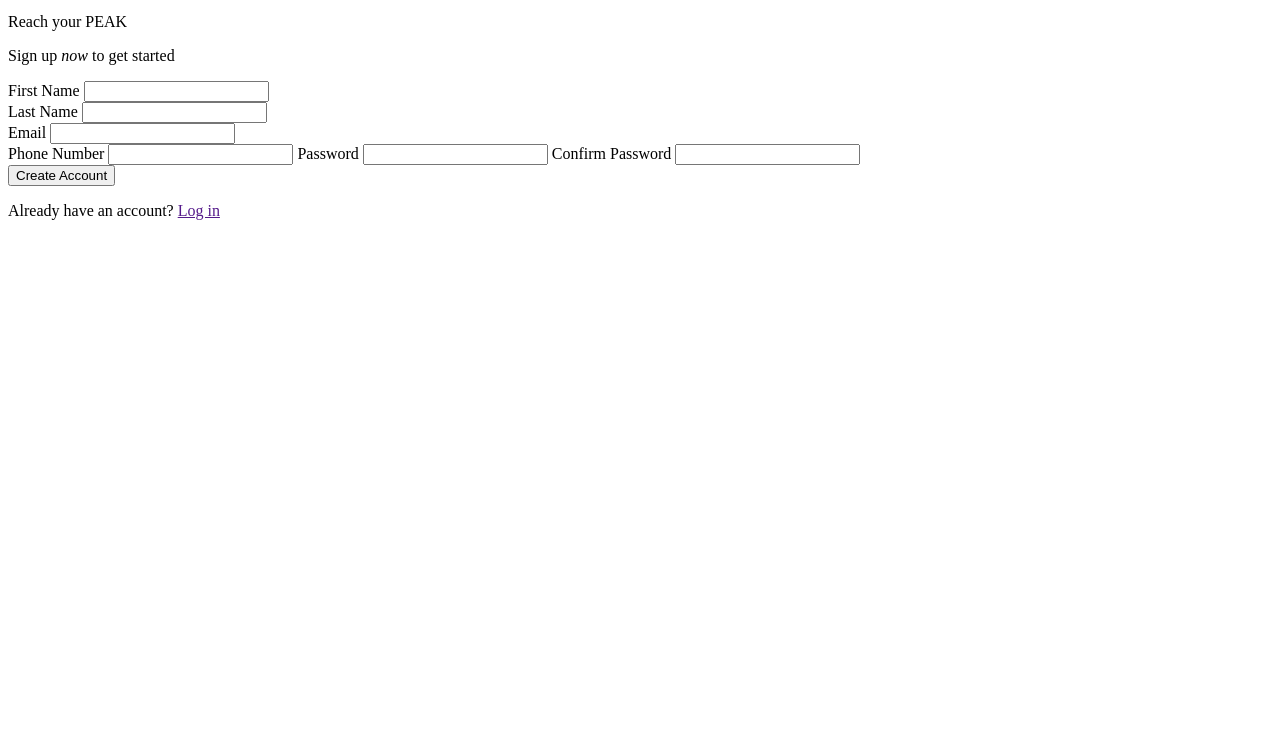
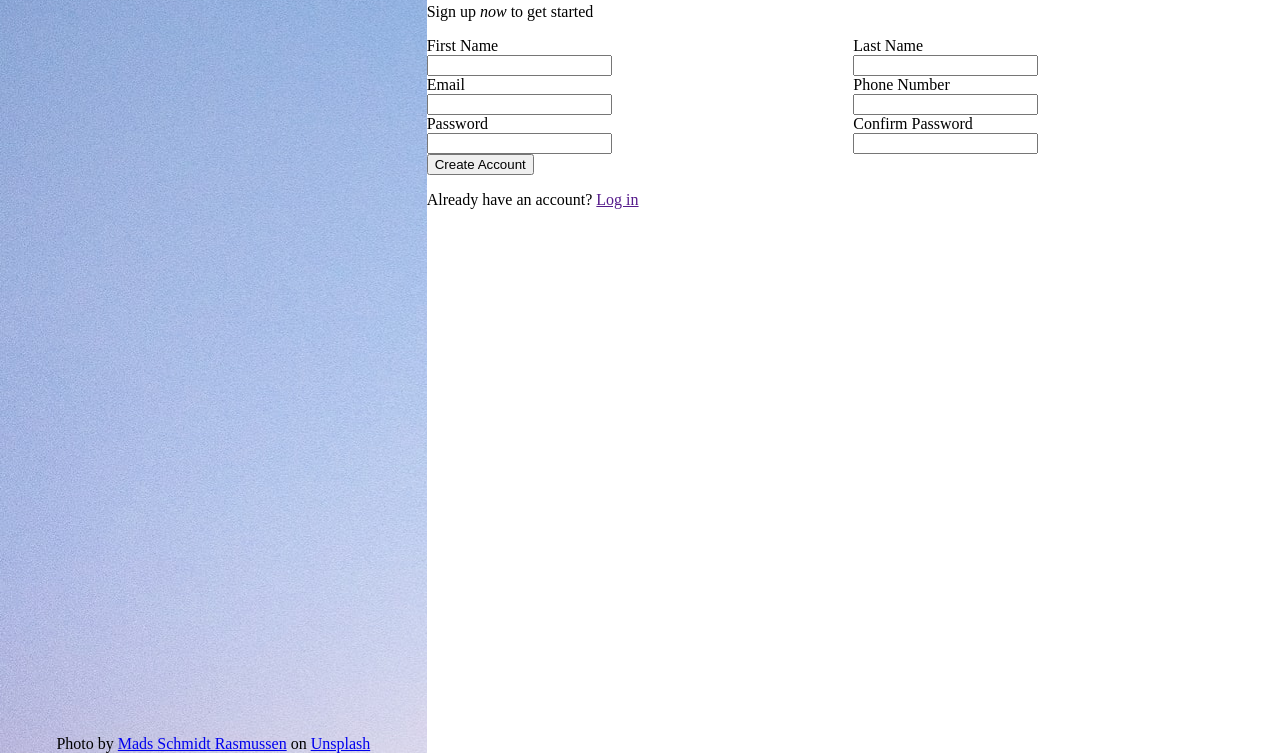
Before and after one commit to John-Jeff/sign-up-form, a plain HTML site: page index.html in a window 1280 px wide. Shown: the part 47-800 px from the top of the page. Drawn offline with Linux system fonts and the light colour scheme.

Commit message:
Create initial layout

```diff
--- a/index.html
+++ b/index.html
@@ -11,6 +11,7 @@
 
 <body>
     <aside class="background">
+        <div class="aside-content">
             <div class="logo">
                 <img src="" alt="main logo">
                 PEAK
@@ -19,6 +20,7 @@
                     href="https://unsplash.com/@mvds?utm_source=unsplash&utm_medium=referral&utm_content=creditCopyText">Mads
                     Schmidt Rasmussen</a> on <a
                     href="https://unsplash.com/s/photos/mountain?utm_source=unsplash&utm_medium=referral&utm_content=creditCopyText">Unsplash</a>
+            </div>
         </div>
     </aside>
     <main>
@@ -39,12 +41,18 @@
                     <label for="email">Email</label>
                     <input id="email" type="email" name="email" required>
                 </div>
+                <div class="num">
                     <label for="number">Phone Number</label>
                     <input id="number" type="tel" name="number" required>
+                </div>
+                <div class="pword">
                     <label for="password">Password</label>
                     <input id="password" type="password" name="pword" required>
+                </div>
+                <div class="re-pword">
                     <label for="password-confirm">Confirm Password</label>
                     <input id="password-confirm" type="password" name="repword" required>
+                </div>
             </div>
 
             <button>Create Account</button>
--- a/style.css
+++ b/style.css
@@ -1,3 +1,36 @@
+body {
+    padding: 0;
+    margin: 0;
+    height: 100vh;
+    display: flex;
+}
+
 .background {
     background: url(/mads-schmidt-rasmussen-xfngap_DToE-unsplash.jpg);
 }
+
+aside {
+    width: calc(100vw * 1/3);
+}
+
+main {
+    width: calc(100vw * 2/3);
+}
+
+.aside-content {
+    height: 100vh;
+    display: flex;
+    flex-direction: column;
+    justify-content: space-between;
+    align-items: center;
+}
+
+.fields {
+    display: grid;
+    grid-template-rows: repeat(3, 1fr);
+    grid-template-columns: repeat(2, 1fr);
+}
+
+input {
+    display: block;
+}
```
Lines whose indentation alone changed are shown as unchanged.
